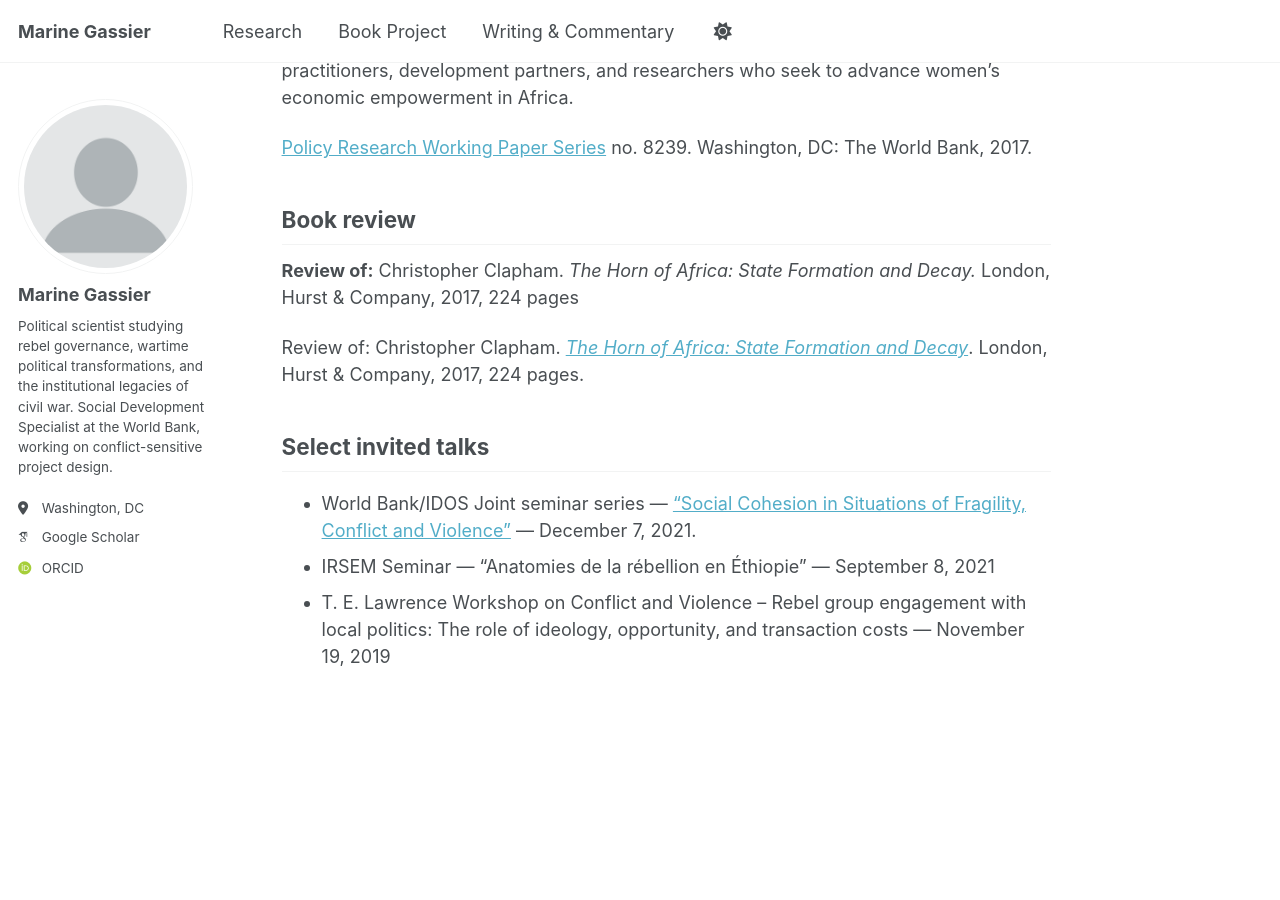
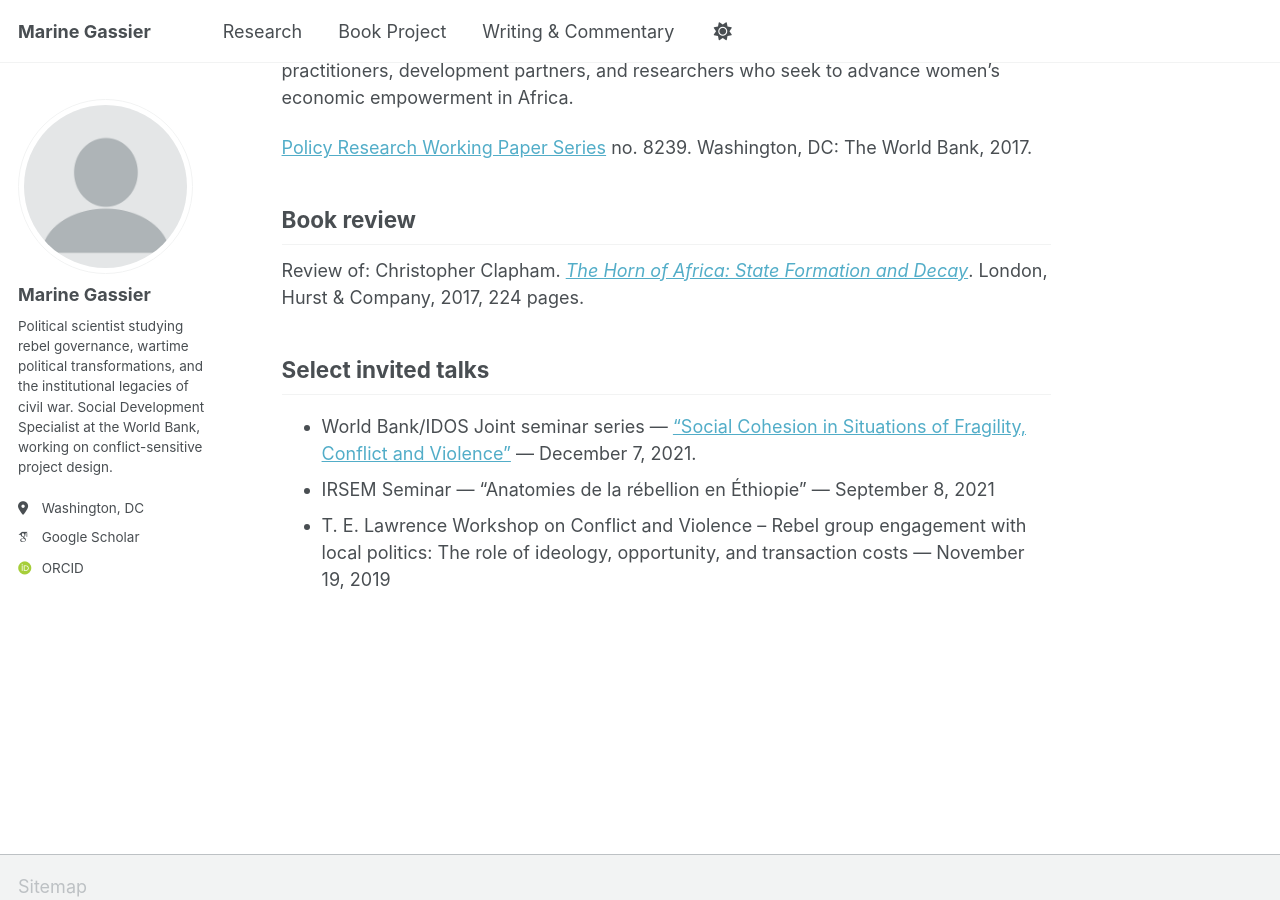
Before and after one commit to mgassier/web, a Jekyll site: the page built from _pages/research.md, in a window 1280 px wide and 900 px high, scrolled down 4085 px. Built offline with Jekyll 4.4.1, drawn with Linux system fonts in a browser that asks for light colours; some web fonts are replaced; a script that is not in the unit is left out.

Commit message:
Update research.md

```diff
--- a/_pages/research.md
+++ b/_pages/research.md
@@ -68,8 +68,6 @@ Female participation in entrepreneurial activities is higher in Sub-Saharan Afri
 
 ## Book review
 
-**Review of:** Christopher Clapham. _The Horn of Africa: State Formation and Decay._ London, Hurst & Company, 2017, 224 pages
-
 Review of: Christopher Clapham. *[The Horn of Africa: State Formation and Decay](https://shs.cairn.info/article/CRII_081_0203?tab=texte-integral)*. London, Hurst & Company, 2017, 224 pages.
 
 ## Select invited talks
```
